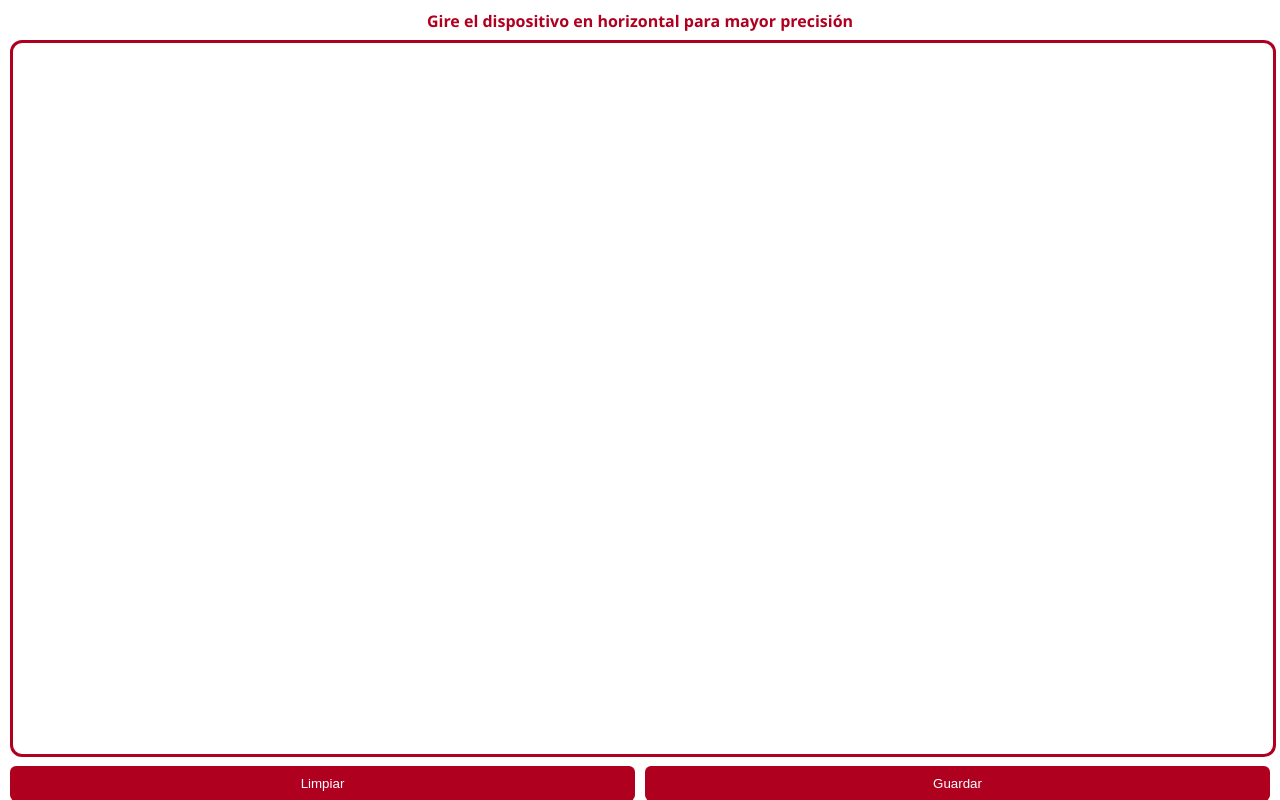
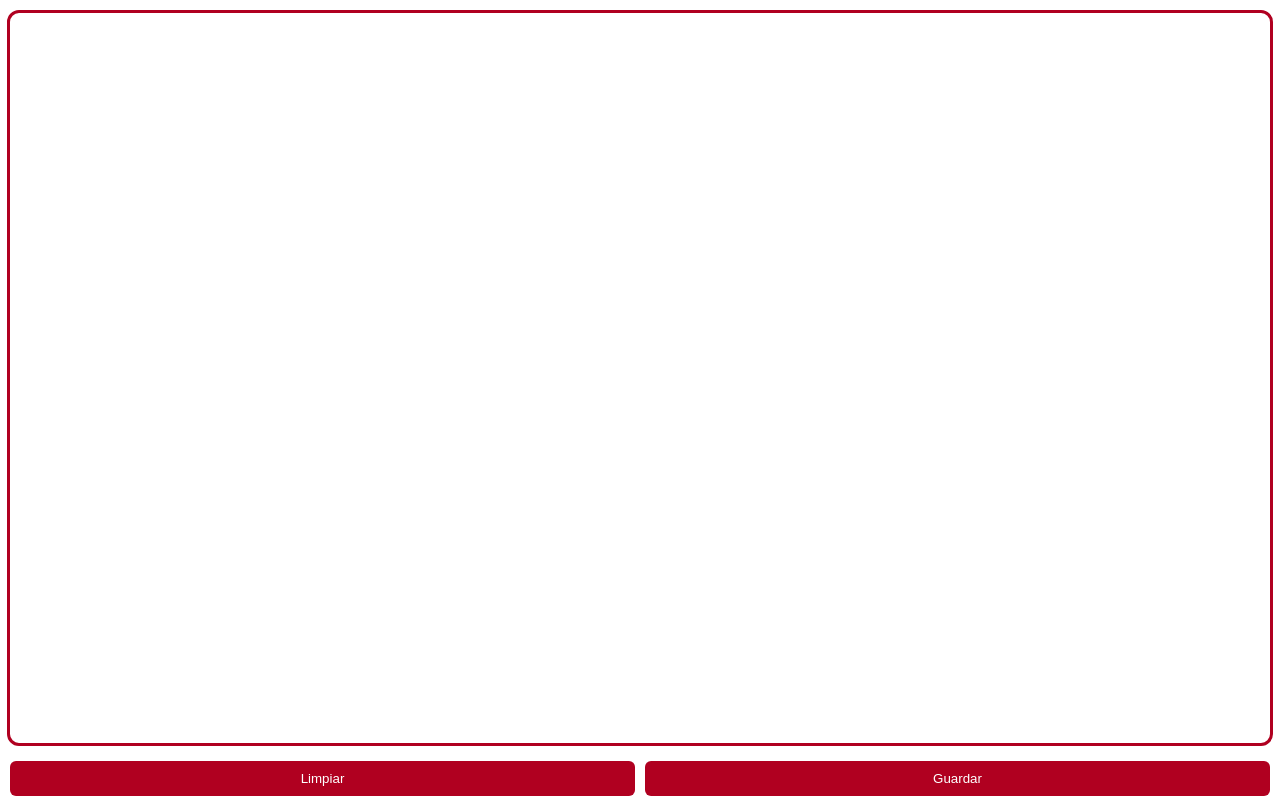
Before and after one commit to jimenezpedroyesidh-gif/informe-tecnico-UFPS, a plain HTML site: page index.html in a window 1280 px wide. Both pictures are taken after a click on the button "Expandir Firma". Shown: the part 1252-2052 px from the top of the page. Drawn offline with nearby package versions, Linux system fonts and the light colour scheme.

Commit message:
index.html

```diff
--- a/index.html
+++ b/index.html
@@ -2,7 +2,7 @@
 <html lang="es">
 <head>
 <meta charset="UTF-8">
-<meta name="viewport" content="width=device-width, initial-scale=1.0">
+<meta name="viewport" content="width=device-width, initial-scale=1.0, maximum-scale=1.0, user-scalable=no">
 <title>Informe Técnico Institucional</title>
 
 <script src="https://cdn.jsdelivr.net/npm/signature_pad@4.0.0/dist/signature_pad.umd.min.js"></script>
@@ -236,25 +236,19 @@ function expandirFirma(id){
     overlay.style.left = "0";
     overlay.style.width = "100vw";
     overlay.style.height = "100vh";
-    overlay.style.background = "#ffffff";
+    overlay.style.background = "#fff";
     overlay.style.zIndex = "9999";
     overlay.style.display = "flex";
     overlay.style.flexDirection = "column";
     overlay.style.padding = "10px";
     overlay.style.boxSizing = "border-box";
 
-    const header = document.createElement("div");
-    header.innerHTML = "Gire el dispositivo en horizontal para mayor precisión";
-    header.style.textAlign = "center";
-    header.style.fontWeight = "bold";
-    header.style.color = "#b00020";
-    header.style.marginBottom = "8px";
-    overlay.appendChild(header);
-
     const canvasContainer = document.createElement("div");
     canvasContainer.style.flex = "1";
-    canvasContainer.style.position = "relative";
     canvasContainer.style.width = "100%";
+    canvasContainer.style.display = "flex";
+    canvasContainer.style.alignItems = "center";
+    canvasContainer.style.justifyContent = "center";
     overlay.appendChild(canvasContainer);
 
     const nuevoCanvas = document.createElement("canvas");
@@ -262,13 +256,13 @@ function expandirFirma(id){
     nuevoCanvas.style.height = "100%";
     nuevoCanvas.style.border = "3px solid #b00020";
     nuevoCanvas.style.borderRadius = "12px";
-    nuevoCanvas.style.background = "#fff";
+    nuevoCanvas.style.touchAction = "none"; // 🔥 importante para precisión
     canvasContainer.appendChild(nuevoCanvas);
 
-    const footer = document.createElement("div");
-    footer.style.display = "flex";
-    footer.style.gap = "10px";
-    footer.style.marginTop = "10px";
+    const botones = document.createElement("div");
+    botones.style.display = "flex";
+    botones.style.gap = "10px";
+    botones.style.marginTop = "10px";
 
     const btnLimpiar = document.createElement("button");
     btnLimpiar.innerText = "Limpiar";
@@ -278,37 +272,49 @@ function expandirFirma(id){
     btnGuardar.innerText = "Guardar";
     btnGuardar.style.flex = "1";
 
-    footer.appendChild(btnLimpiar);
-    footer.appendChild(btnGuardar);
-    overlay.appendChild(footer);
+    botones.appendChild(btnLimpiar);
+    botones.appendChild(btnGuardar);
+    overlay.appendChild(botones);
 
     document.body.appendChild(overlay);
 
-    // 🔥 Ajuste REAL responsive
+    let firmaGrande;
+
     function ajustarCanvas(){
 
-        const viewport = window.visualViewport || window;
-        const width = canvasContainer.clientWidth;
-        const height = canvasContainer.clientHeight;
+        const rect = canvasContainer.getBoundingClientRect();
+        const ratio = window.devicePixelRatio || 1;
 
-        const ratio = Math.max(window.devicePixelRatio || 1, 1);
+        // 🔥 Asignar tamaño interno EXACTO
+        nuevoCanvas.width = rect.width * ratio;
+        nuevoCanvas.height = rect.height * ratio;
 
-        nuevoCanvas.width = width * ratio;
-        nuevoCanvas.height = height * ratio;
-        nuevoCanvas.getContext("2d").scale(ratio, ratio);
+        // 🔥 Mantener tamaño visual
+        nuevoCanvas.style.width = rect.width + "px";
+        nuevoCanvas.style.height = rect.height + "px";
+
+        const ctx = nuevoCanvas.getContext("2d");
+        ctx.setTransform(1,0,0,1,0,0); // reset transform
+        ctx.scale(ratio, ratio);
+
+        if(firmaGrande){
+            const data = firmaGrande.toData();
+            firmaGrande.clear();
+            firmaGrande.fromData(data);
+        }
     }
 
     ajustarCanvas();
 
+    firmaGrande = new SignaturePad(nuevoCanvas,{
+        minWidth: 0.7,
+        maxWidth: 2.2,
+        throttle: 0,
+        velocityFilterWeight: 0.65
+    });
+
     window.addEventListener("resize", ajustarCanvas);
     window.addEventListener("orientationchange", ajustarCanvas);
-
-    const firmaGrande = new SignaturePad(nuevoCanvas,{
-        minWidth: 0.8,
-        maxWidth: 2.5,
-        throttle: 0,
-        velocityFilterWeight: 0.6
-    });
 
     btnLimpiar.onclick = function(){
         firmaGrande.clear();
@@ -335,12 +341,8 @@ function expandirFirma(id){
         window.removeEventListener("resize", ajustarCanvas);
         window.removeEventListener("orientationchange", ajustarCanvas);
     };
+}
 
-    // Intentar bloquear horizontal
-    if(screen.orientation && screen.orientation.lock){
-        screen.orientation.lock("landscape").catch(()=>{});
-    }
-}
 
 function generarPDF(){
 
```
